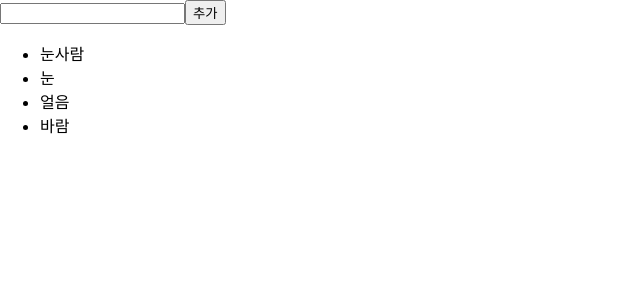
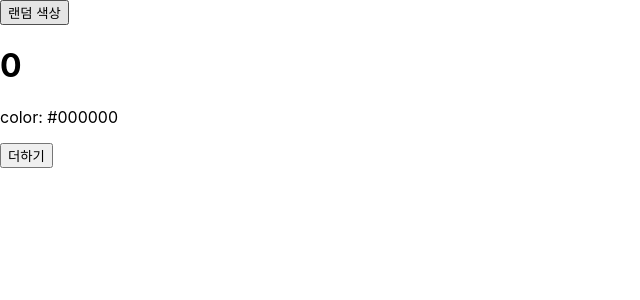
Before and after one commit to function-dh/react-private-study, a React (Create React App) app: page / in a window 1280 px wide. Shown: the top 300 px of the page, without its empty margins (0-640 px from the left). Built offline with nearby package versions, Linux system fonts and the light colour scheme.

Commit message:
7장 컴포넌트의 라이프사이클 메서드

```diff
--- /dev/null
+++ b/src/07/ErrorBoundary.js
@@ -0,0 +1,20 @@
+import React, { Component } from "react";
+
+class ErrorBoundary extends Component {
+  state = {
+    error: false,
+  };
+  componentDidCatch(error, errorInfo) {
+    this.setState({
+      error: true,
+    });
+    console.log(error, errorInfo);
+  }
+
+  render() {
+    if (this.state.error) return <div>에러 발생!</div>;
+    return this.props.children;
+  }
+}
+
+export default ErrorBoundary;
--- /dev/null
+++ b/src/07/LifeCycleSampleClass.js
@@ -0,0 +1,75 @@
+import React, { Component } from "react";
+
+class LifeCycleSampleClass extends Component {
+  state = {
+    number: 0,
+    color: null,
+  };
+
+  myRef = null;
+
+  constructor(props) {
+    super(props);
+    console.log("constructor");
+  }
+
+  static getDerivedStateFromProps(nextProps, prevState) {
+    console.log("getDerivedStateFromProps");
+    if (nextProps.color !== prevState.color) {
+      return { color: nextProps.color };
+    }
+    return null;
+  }
+  componentDidMount() {
+    console.log("componentDidMount");
+  }
+  shouldComponentUpdate(nextProps, nextState, nextContext) {
+    console.log("shouldComponentUpdate", nextProps, nextState, nextContext);
+    return nextState.number % 10 !== 4;
+  }
+  componentWillUnmount() {
+    console.log("componentWillUnmount");
+  }
+
+  handleClick = () => {
+    this.setState({
+      number: this.state.number + 1,
+    });
+  };
+
+  getSnapshotBeforeUpdate(prevProps, prevState) {
+    console.log("getSnapshotBeforeUpdate");
+    if (prevProps.color !== this.props.color) {
+      return this.myRef.style.color;
+    }
+    return null;
+  }
+
+  componentDidUpdate(prevProps, prevState, snapshot) {
+    console.log("componentDidUpdate", prevProps, prevState);
+    if (snapshot) {
+      console.log("업데이트 되기 전 색상", snapshot);
+    }
+  }
+
+  render() {
+    console.log("render");
+    const { number, color } = this.state;
+    const style = {
+      color: this.props.color,
+    };
+
+    return (
+      <div>
+        {/* {this.props.missing.value} 의도적인 에러발생 */}
+        <h1 style={style} ref={(ref) => (this.myRef = ref)}>
+          {number}
+        </h1>
+        <p>color: {color}</p>
+        <button onClick={this.handleClick}>더하기</button>
+      </div>
+    );
+  }
+}
+
+export default LifeCycleSampleClass;
--- a/src/App.js
+++ b/src/App.js
@@ -8,6 +8,8 @@
 import ValidationSampleClass from "./05/ValidationSampleClass";
 import React, { Component } from "react";
 import InterationSample from "./06/InterationSample";
+import LifeCycleSampleClass from "./07/LifeCycleSampleClass";
+import ErrorBoundary from "./07/ErrorBoundary";
 
 // class App extends Component {
 //   validation = React.createRef();
@@ -24,19 +26,46 @@
 //   }
 // }
 
-function App() {
-  return (
-    <div>
-      <InterationSample/>
-      {/*<ValidationSampleClass />*/}
-      {/*<EventPractice />*/}
-      {/*<EventPracticeClass />*/}
-      {/*<MyComponents name={"test"}>나는 children 이다</MyComponents>*/}
-      {/*<MyComponentsClass name={"클래스 형"}>클래스 child</MyComponentsClass>*/}
-      {/*<CounterClass />*/}
-      {/*<Say />*/}
-    </div>
-  );
+// function App() {
+//   return (
+//     <div>
+//       <InterationSample/>
+//       {/*<ValidationSampleClass />*/}
+//       {/*<EventPractice />*/}
+//       {/*<EventPracticeClass />*/}
+//       {/*<MyComponents name={"test"}>나는 children 이다</MyComponents>*/}
+//       {/*<MyComponentsClass name={"클래스 형"}>클래스 child</MyComponentsClass>*/}
+//       {/*<CounterClass />*/}
+//       {/*<Say />*/}
+//     </div>
+//   );
+// }
+
+// 7강 관련
+function getRandomColor() {
+  return "#" + Math.floor(Math.random() * 16777215).toString(16);
+}
+
+class App extends Component {
+  state = {
+    color: "#000000",
+  };
+  handleClick = () => {
+    this.setState({
+      color: getRandomColor(),
+    });
+  };
+
+  render() {
+    return (
+      <div>
+        <button onClick={this.handleClick}>랜덤 색상</button>
+        <ErrorBoundary>
+          <LifeCycleSampleClass color={this.state.color} />
+        </ErrorBoundary>
+      </div>
+    );
+  }
 }
 
 export default App;
```
Also changed, not shown: 1 other file (tests, documents, lock files or other folders).
